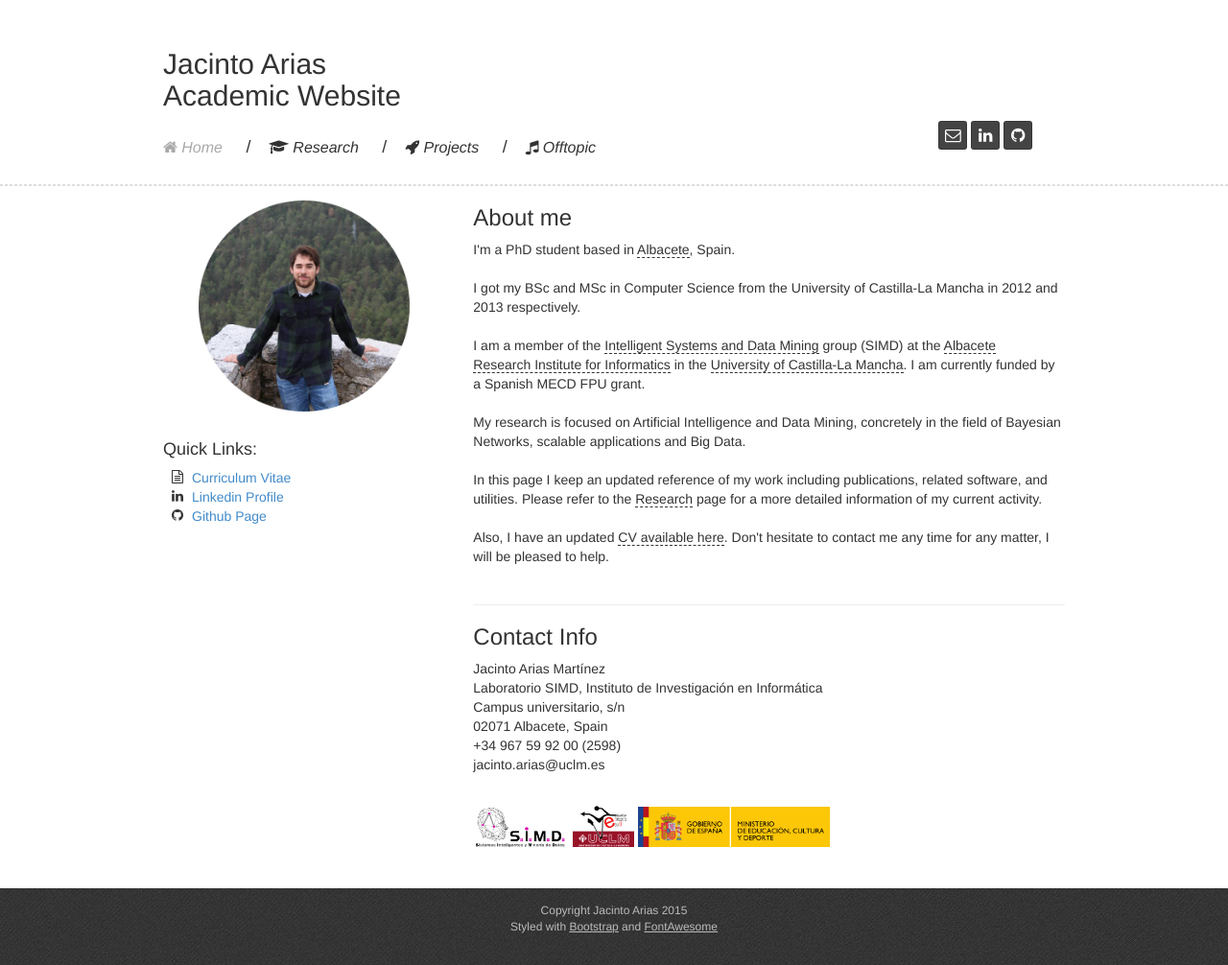
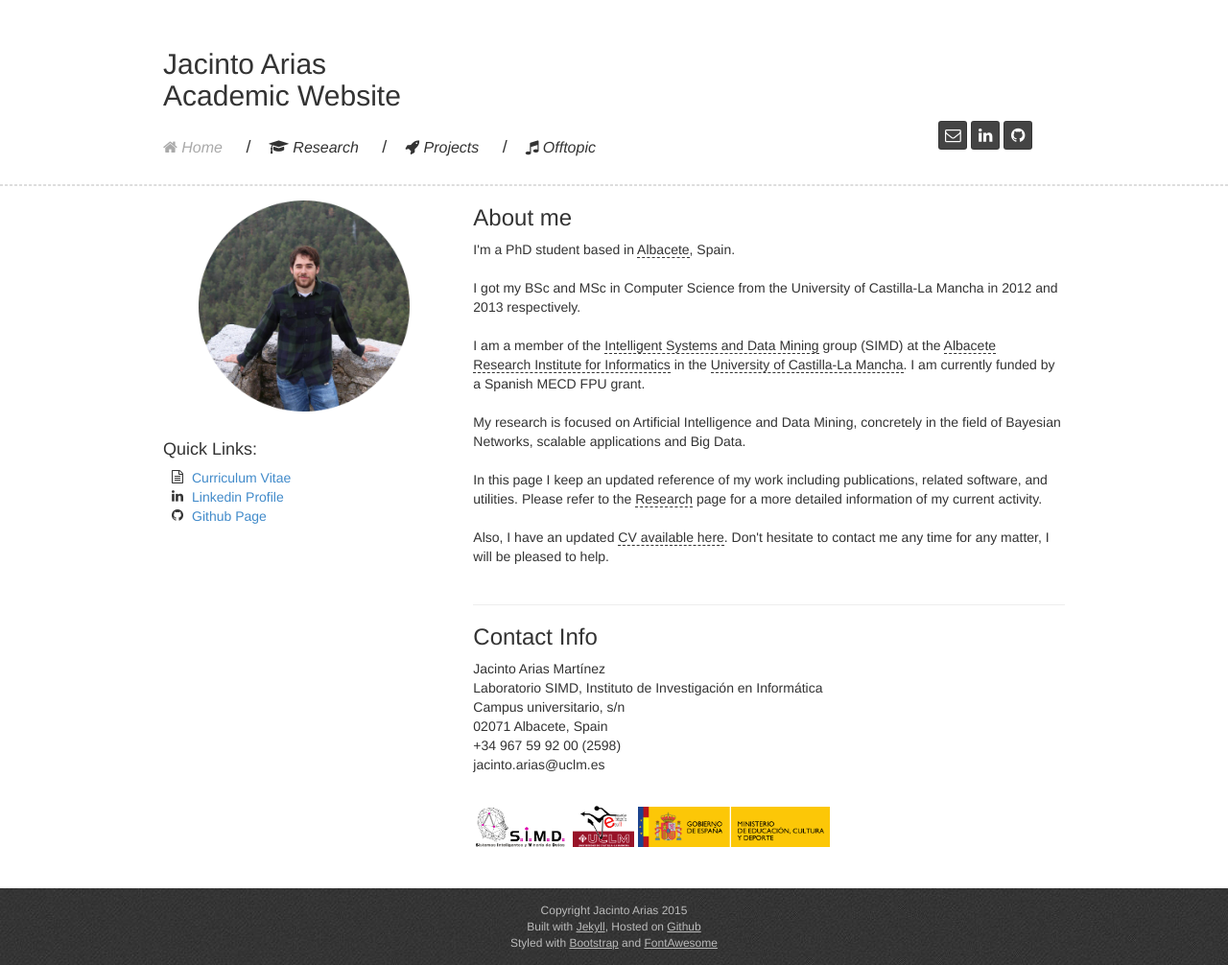
Before and after one commit to jacintoArias/jacintoArias, a Jekyll site: the page built from index.html, in a window 1280 px wide. Shown: the whole page at 96% size. Built offline with Jekyll 4.4.1, drawn with Linux system fonts in a browser that asks for light colours; nearby versions of some CDN libraries.

Commit message:
Added additiona information to footer.

```diff
--- a/_includes/footer.html
+++ b/_includes/footer.html
@@ -3,6 +3,8 @@
 
       <div id="footer" class="top-padding text-center">
           Copyright Jacinto Arias 2015
+          <br>
+          Built with <a href="https://jekyllrb.com" target="_blank">Jekyll</a>, Hosted on <a href="https://github.com/jacintoArias/jacintoArias.github.io" target="_blank">Github</a>
           <br>
           Styled with <a href="http://getbootstrap.com" target="_blank" >Bootstrap</a> and <a href="http://fontawesome.io" target="_blank">FontAwesome</a>
       </div><!-- end footer -->
```
